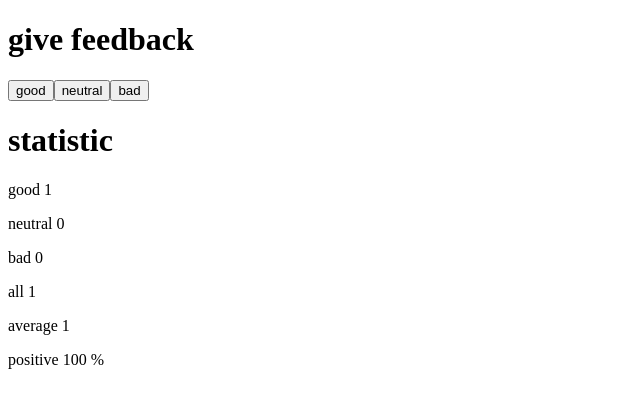
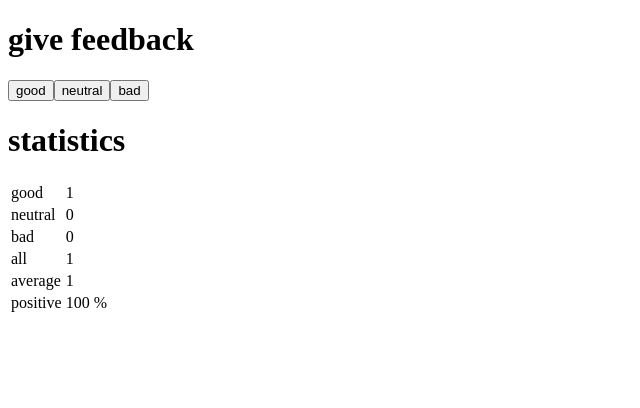
Before and after one commit to ManuSaarenmaa/fsOpen-part1, a React (Vite) app: page / in a window 1280 px wide. Both pictures are taken after a click on the button "good". Shown: the top 408 px of the page, without its empty margins (0-640 px from the left). Built offline with nearby package versions, Linux system fonts and the light colour scheme.

Commit message:
1.11*: unicafe step 6

```diff
--- a/src/App.jsx
+++ b/src/App.jsx
@@ -13,7 +13,10 @@ const Statistics = ({ good, neutral, bad, all }) => {
 
   const StatisticLine = ({text, value}) => {
     return (
-      <p>{text} {value}</p>
+      <tr>
+        <td>{text}</td>
+        <td>{value}</td>
+      </tr>
     )
   }
 
@@ -23,13 +26,17 @@ const Statistics = ({ good, neutral, bad, all }) => {
 
   return (
     <div>
-      <h1>statistic</h1>
+      <h1>statistics</h1>
+      <table>
+        <tbody>
           <StatisticLine text="good" value={good} />
           <StatisticLine text="neutral" value={neutral} />
           <StatisticLine text="bad" value={bad} />
           <StatisticLine text="all" value={all} />
           <StatisticLine text="average" value={calculateAverage()} />
           <StatisticLine text="positive" value={`${calcilatePositive()} %`} />
+        </tbody>
+      </table>
     </div>
   )
 }
```
Lines whose indentation alone changed are shown as unchanged.
